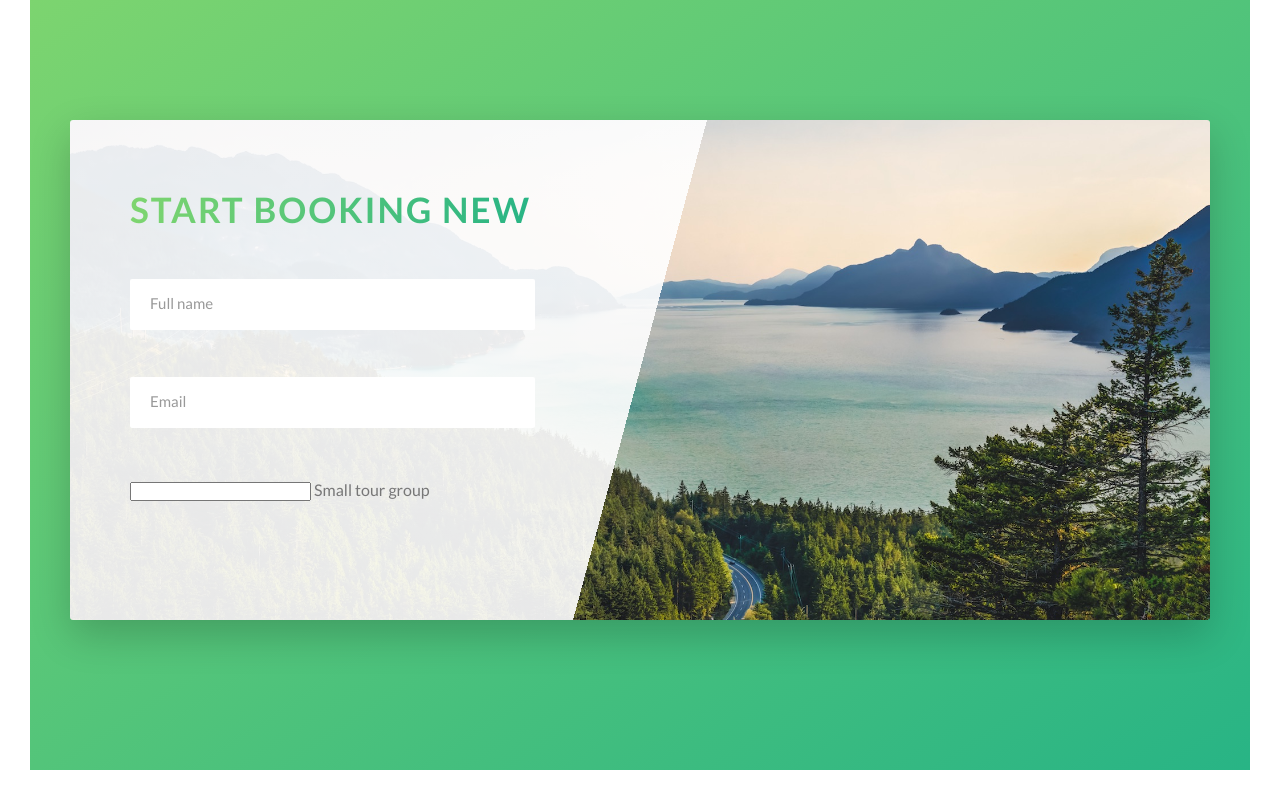
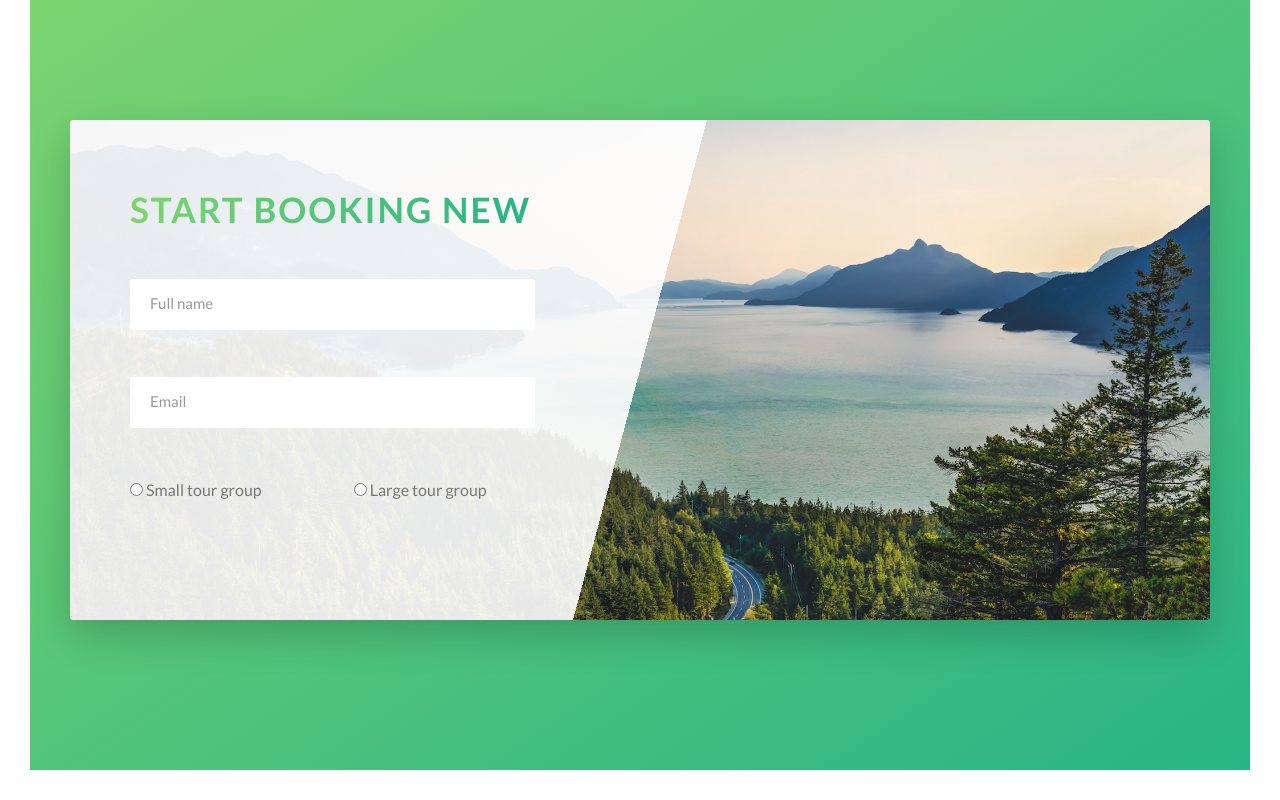
Before and after one commit to deep005/Natours, a website: page index.html in a window 1280 px wide. Shown: the part 4285-5085 px from the top of the page. Drawn offline with Linux system fonts and the light colour scheme.

Commit message:
radio part-1

```diff
--- a/index.html
+++ b/index.html
@@ -262,8 +262,16 @@
                             </div>
                             <div class="form__group">
                                 <div class="form__radio-group">
-                                    <input type="text" class="form__radio-input" id="small">
-                                    <label for="small" class="form__radio-label">Small tour group</label>
+                                    <input type="radio" class="form__radio-input" id="small" name="size">
+                                    <label for="small" class="form__radio-label">
+                                        <span class="form__radio-button"></span>
+                                        Small tour group</label>
+                                </div>
+                                <div class="form__radio-group">
+                                    <input type="radio" class="form__radio-input" id="large" name="size">
+                                    <label for="large" class="form__radio-label">
+                                        <span class="form__radio-button"></span>
+                                        Large tour group</label>
                                 </div>
                             </div>
                         </form>
--- a/sass/components/_form.scss
+++ b/sass/components/_form.scss
@@ -47,4 +47,18 @@
     visibility: hidden;
     transform: translateY(-4rem);
   }
+
+  &__radio-group{
+    width: 49%;
+    display: inline-block;
+  }
+
+  &__radio-label{
+    font-size: $default-font-size
+    cursor: pointer;
+  }
+
+  &__radio-button{
+
+  }
 }
```
Also changed, not shown: css/style.css.
